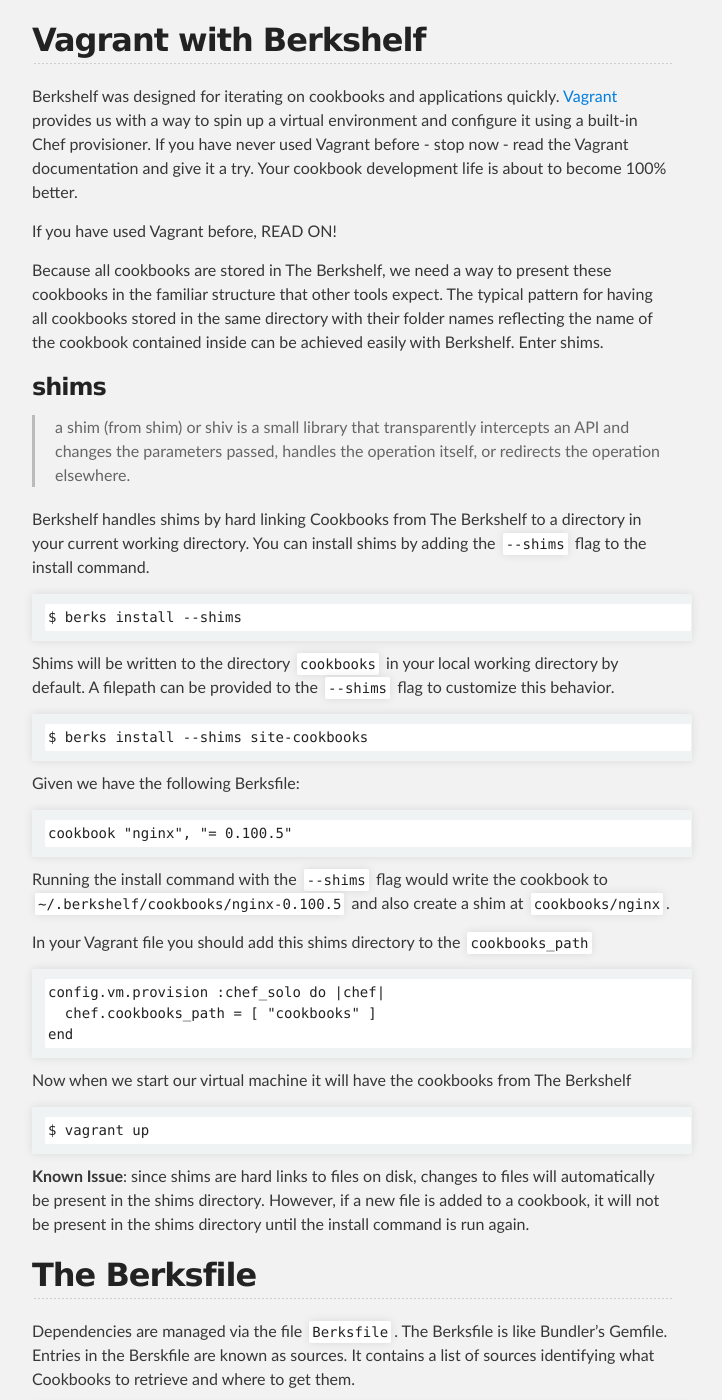
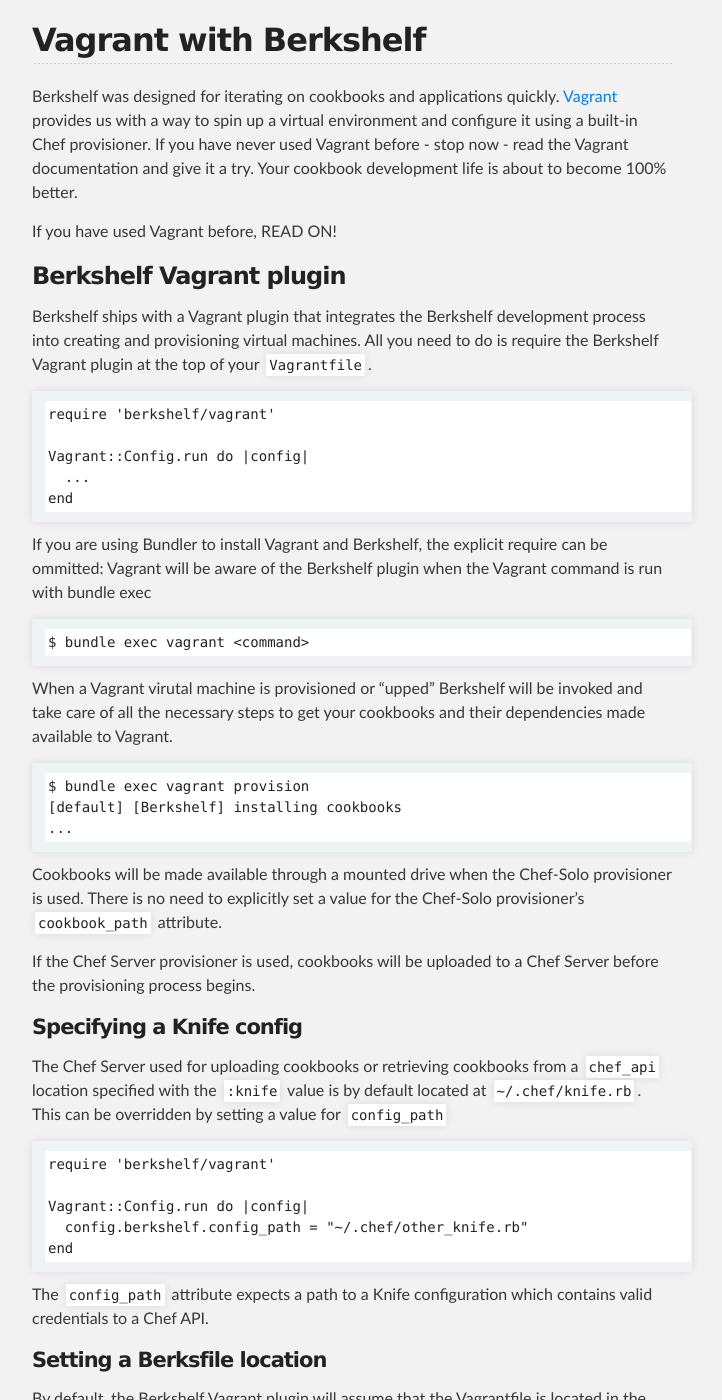
Before and after one commit to berkshelf/berkshelf, a Jekyll site: the page built from index.html, in a window 1280 px wide and 1400 px high, scrolled down 1999 px. Shown: the whole window, without its empty margins (288-1010 px from the left). Built offline with Jekyll 4.4.1, drawn with Linux system fonts in a browser that asks for light colours; some of the changed text lies outside the part shown.

Commit message:
add vagrant plugin documentation

```diff
--- a/_includes/index.md
+++ b/_includes/index.md
@@ -59,39 +59,53 @@ Berkshelf was designed for iterating on cookbooks and applications quickly. [Vag
 
 If you have used Vagrant before, READ ON!
 
-Because all cookbooks are stored in The Berkshelf, we need a way to present these cookbooks in the familiar structure that other tools expect. The typical pattern for having all cookbooks stored in the same directory with their folder names reflecting the name of the cookbook contained inside can be achieved easily with Berkshelf. Enter shims.
+### Berkshelf Vagrant plugin
 
-### shims
+Berkshelf ships with a Vagrant plugin that integrates the Berkshelf development process into creating and provisioning virtual machines. All you need to do is require the Berkshelf Vagrant plugin at the top of your `Vagrantfile`.
 
-> a shim (from shim) or shiv is a small library that transparently intercepts
-> an API and changes the parameters passed, handles the operation itself, or
-> redirects the operation elsewhere.
+    require 'berkshelf/vagrant'
 
-Berkshelf handles shims by hard linking Cookbooks from The Berkshelf to a directory in your current working directory. You can install shims by adding the `--shims` flag to the install command.
-
-    $ berks install --shims
-
-Shims will be written to the directory `cookbooks` in your local working directory by default. A filepath can be provided to the `--shims` flag to customize this behavior.
-
-    $ berks install --shims site-cookbooks
-
-Given we have the following Berksfile:
-
-    cookbook "nginx", "= 0.100.5"
-
-Running the install command with the `--shims` flag would write the cookbook to `~/.berkshelf/cookbooks/nginx-0.100.5` and also create a shim at `cookbooks/nginx`.
-
-In your Vagrant file you should add this shims directory to the `cookbooks_path`
-
-    config.vm.provision :chef_solo do |chef|
-      chef.cookbooks_path = [ "cookbooks" ]
+    Vagrant::Config.run do |config|
+      ...
     end
 
-Now when we start our virtual machine it will have the cookbooks from The Berkshelf
+If you are using Bundler to install Vagrant and Berkshelf, the explicit require can be ommitted: Vagrant will be aware of the Berkshelf plugin when the Vagrant command is run with bundle exec
 
-    $ vagrant up
+    $ bundle exec vagrant <command>
 
-__Known Issue__: since shims are hard links to files on disk, changes to files will automatically be present in the shims directory. However, if a new file is added to a cookbook, it will not be present in the shims directory until the install command is run again.
+When a Vagrant virutal machine is provisioned or "upped" Berkshelf will be invoked and take care of all the necessary steps to get your cookbooks and their dependencies made available to Vagrant.
+
+    $ bundle exec vagrant provision
+    [default] [Berkshelf] installing cookbooks
+    ...
+
+Cookbooks will be made available through a mounted drive when the Chef-Solo provisioner is used. There is no need to explicitly set a value for the Chef-Solo provisioner's `cookbook_path` attribute.
+
+If the Chef Server provisioner is used, cookbooks will be uploaded to a Chef Server before the provisioning process begins.
+
+#### Specifying a Knife config
+
+The Chef Server used for uploading cookbooks or retrieving cookbooks from a `chef_api` location specified with the `:knife` value is by default located at `~/.chef/knife.rb`. This can be overridden by setting a value for `config_path`
+
+    require 'berkshelf/vagrant'
+
+    Vagrant::Config.run do |config|
+      config.berkshelf.config_path = "~/.chef/other_knife.rb"
+    end
+
+The `config_path` attribute expects a path to a Knife configuration which contains valid credentials to a Chef API.
+
+#### Setting a Berksfile location
+
+By default, the Berkshelf Vagrant plugin will assume that the Vagrantfile is located in the same directory as a Berksfile. If your Berksfile is located in another directory you can override this behavior
+
+    require 'berkshelf/vagrant'
+
+    Vagrant::Config.run do |config|
+      config.berkshelf.berksfile_path = "/Users/reset/code/my_face/Berksfile"
+    end
+
+The above example will use an absolute path to the Berksfile of a sweet application called MyFace.
 
 ## The Berksfile
 
@@ -104,7 +118,7 @@ Dependencies are managed via the file `Berksfile`. The Berksfile is like Bundler
     cookbook 'mysql', git: 'git://github.com/opscode-cookbooks/mysql.git'
     cookbook 'myapp', chef_api: :knife
 
-Two kinds of sources can be defined
+All sources _and_ their dependencies will be retrieved, recursively. Two kinds of sources can be defined.
 
 ### Metadata Source
 
@@ -157,29 +171,33 @@ The Chef API location allows you to treat your Chef Server like an [artifact](ht
 
 A Chef API Location is expressed with the `chef_api` key followed by some options. You can tell Berkshelf to use your Knife config by passing the `chef_api` key the symbol `:knife`.
 
-    cookbook "pvpnet", chef_api: :knife
+    cookbook "artifact", chef_api: :knife
 
 The Knife config used is located at `~/.chef/knife.rb` or the value of `ENV["CHEF_CONFIG"]` by default. This can be overridden by passing the `-c` flag to the `berks` command.
 
-    $ berks in -c /Users/reset/code/chef-repo/.chef/knife.rb
+    $ berks install -c /Users/reset/code/chef-repo/.chef/knife.rb
 
 You can also explicitly define the `chef_server_url`, `node_name`, and `client_key` to use:
 
-    cookbook "pvpnet", chef_api: "http://cookbooks.opscode.com/api/v1/cookbooks", node_name: "reset", client_key: "/Users/reset/.chef/knife.rb"
+    cookbook "artifact", chef_api: "http://cookbooks.opscode.com/api/v1/cookbooks", node_name: "reset", client_key: "/Users/reset/.chef/knife.rb"
 
 ##### Site Location
 
-The Site location can be used to specify an alternate community site in the case where one other than the opscode provided one exists. For now, this is just present for completeness.
+The Site location can be used to specify a community site API to retrieve cookbooks from
 
-    cookbook "pvpnet", site: "http://cookbooks.opscode.com/api/v1/cookbooks"
+    cookbook "artifact", site: "http://cookbooks.opscode.com/api/v1/cookbooks"
+
+The symbol `:opscode` is an alias for "Opscode's newest community API" and can be provided in place of a URL
+
+    cookbook "artifact", site: opscode
 
 ##### Path Location
 
 The Path location is useful for rapid iteration because it does not download, copy, or move the cookbook to The Berkshelf or change the contents of the target. Instead the cookbook found at the given filepath will be used alongside the cookbooks found in The Berkshelf.
 
-    cookbook "pvpnet", path: "/Users/reset/code/pvpnet-cookbook"
+    cookbook "artifact", path: "/Users/reset/code/artifact-cookbook"
 
-The value given to `:path` should contain a single cookbook.
+The value given to `:path` can only contain a single cookbook and _must_ contain a `metadata.rb` file.
 
 ##### Git Location
 
@@ -194,6 +212,8 @@ An optional `branch` key can be specified whose value is a tag, branch, or ref t
     cookbook "mysql", git: "https://github.com/opscode-cookbooks/mysql.git", branch: "1.0.1"
 
 Given the previous example, the cookbook found at tag `1.0.1` of the opscode-cookbooks/mysql Github project will be cloned to The Berkshelf.
+
+### Default Locations
 
 ### Groups
 
```
Also changed, not shown: other parts of _includes/index.md (+2 -0 lines).
